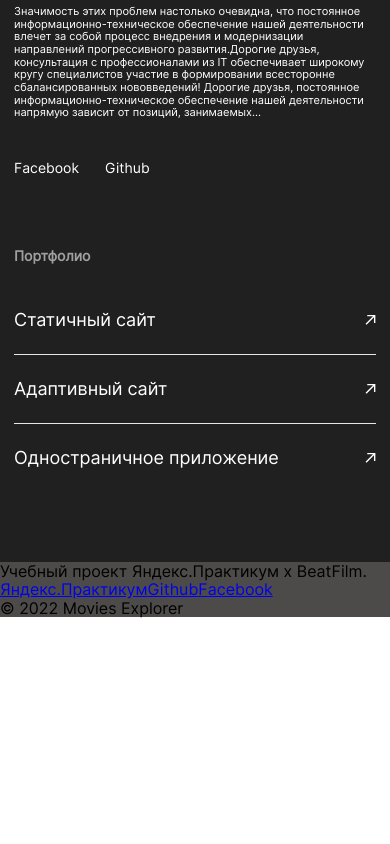
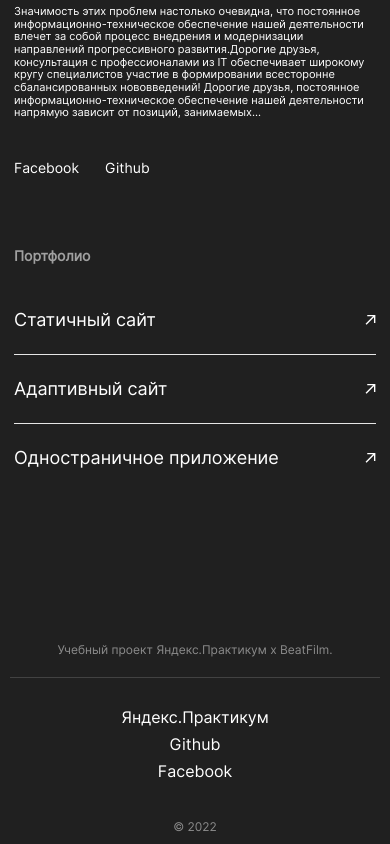
Before and after one commit to Borisjaou/movies-explorer-frontend, a React (Create React App) app: page / in a window 390 px wide. Shown: the part 2520-3364 px from the top of the page. Before the commit the page ends 3138 px from the top, so only its background shows below. Built offline with nearby package versions, Linux system fonts and the light colour scheme.

Commit message:
feature/layoutMainPageMobile

```diff
--- a/src/components/Footer/Footer.css
+++ b/src/components/Footer/Footer.css
@@ -0,0 +1,32 @@
+.footer {
+  padding: 80px 10px 10px;
+  background-color: #202020;
+
+}
+
+.footer__text {
+  color: #8B8B8B;
+  font-size: 12px;
+  line-height: 15px;
+  text-align: center;
+}
+
+.footer__line {
+  border-bottom: 1px solid #424242;
+  padding-bottom: 20px;
+}
+
+.footer__link-container {
+  display: flex;
+  flex-direction: column;
+  justify-content: center;
+  align-items: center;
+  padding: 30px 0;
+}
+
+.footer__link {
+  text-decoration: none;
+  color: #FFFFFF;
+  min-height: 27px;
+
+}
--- a/src/components/Footer/Footer.js
+++ b/src/components/Footer/Footer.js
@@ -3,13 +3,15 @@ import './Footer.css';
 
 function Footer() {
   return (
-    <footer className=''>
-      <p>Учебный проект Яндекс.Практикум х BeatFilm.</p>
-      <a href='https://practicum.yandex.ru'>Яндекс.Практикум</a>
-      <a href='https://practicum.yandex.ru'>Github</a>
-      <a href='https://practicum.yandex.ru'>Facebook</a>
-      <p className=''>
-        &copy; {new Date().getFullYear()} Movies Explorer
+    <footer className='footer'>
+      <p className='footer__text footer__line'>Учебный проект Яндекс.Практикум х BeatFilm.</p>
+      <div className='footer__link-container'>
+        <a className='footer__link' href='https://practicum.yandex.ru' target='_blank' rel='noreferrer'>Яндекс.Практикум</a>
+        <a className='footer__link' href='https://github.com/Borisjaou' target='_blank' rel='noreferrer'>Github</a>
+        <a className='footer__link' href='https://www.facebook.com/BorisKimVLG' target='_blank' rel='noreferrer'>Facebook</a>
+      </div>
+      <p className='footer__text'>
+        &copy; {new Date().getFullYear()}
       </p>
     </footer>
   );
```
